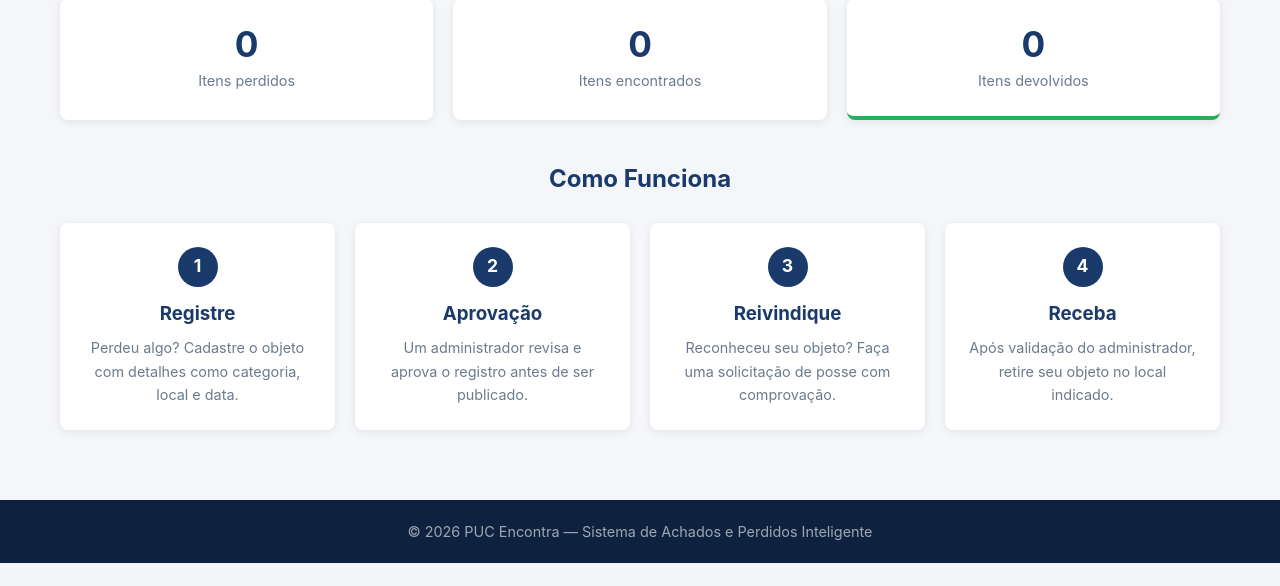
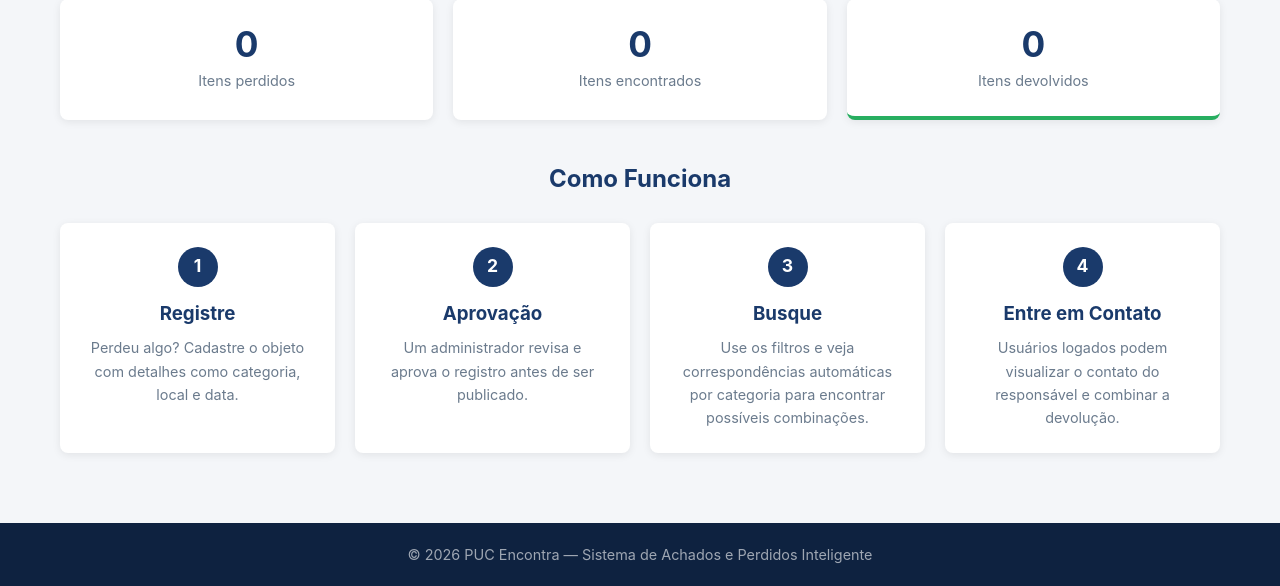
Before and after one commit to Raafaael/PUC-Encontra, a Django app: page / in a window 1280 px wide. Shown: the part 567-1153 px from the top of the page. Before the commit the page ends 1130 px from the top, so only its background shows below. Run offline with Django 4.2, Linux system fonts and the light colour scheme; data that the repository does not hold is empty.

Commit message:
Resolvendo inconsistencias

```diff
--- a/templates/core/aprovar_edicao.html
+++ b/templates/core/aprovar_edicao.html
@@ -18,8 +18,8 @@
     </div>
     <form method="post">
         {% csrf_token %}
-        <button name="acao" value="aprovar" class="btn btn-primary" onclick="return confirm('Aplicar esta edição ao item?')">Aprovar edição</button>
-        <button name="acao" value="rejeitar" class="btn btn-danger" onclick="return confirm('Rejeitar esta edição?')">Rejeitar</button>
+        <button name="acao" value="aprovar" class="btn btn-primary">Aprovar edição</button>
+        <button name="acao" value="rejeitar" class="btn btn-danger">Rejeitar</button>
         <a href="{% url 'aprovacoes' %}" class="btn btn-secondary">Voltar</a>
     </form>
 </div>
--- a/templates/core/aprovar_item.html
+++ b/templates/core/aprovar_item.html
@@ -11,7 +11,7 @@
 
 <div class="info-box">
     <h3>{{ objeto.titulo }}</h3>
-    <p><strong>Tipo:</strong> {% if tipo == 'perdido' %}Objeto Perdido{% else %}Objeto Encontrado{% endif %}</p>
+    <p><strong>Tipo:</strong> {% if objeto.tipo == 'perdido' %}Objeto Perdido{% else %}Objeto Encontrado{% endif %}</p>
     <p><strong>Registrado por:</strong> {{ objeto.usuario.get_full_name|default:objeto.usuario.username }}</p>
     <p><strong>Categoria:</strong> {{ objeto.categoria|default:'Não informada' }}</p>
     <p><strong>Descrição:</strong></p>
--- a/templates/core/home.html
+++ b/templates/core/home.html
@@ -49,13 +49,13 @@
         </div>
         <div class="step-card">
             <span class="step-number">3</span>
-            <h3>Reivindique</h3>
-            <p>Reconheceu seu objeto? Faça uma solicitação de posse com comprovação.</p>
+            <h3>Busque</h3>
+            <p>Use os filtros e veja correspondências automáticas por categoria para encontrar possíveis combinações.</p>
         </div>
         <div class="step-card">
             <span class="step-number">4</span>
-            <h3>Receba</h3>
-            <p>Após validação do administrador, retire seu objeto no local indicado.</p>
+            <h3>Entre em Contato</h3>
+            <p>Usuários logados podem visualizar o contato do responsável e combinar a devolução.</p>
         </div>
     </div>
 </section>
--- a/templates/core/meus_registros.html
+++ b/templates/core/meus_registros.html
@@ -45,7 +45,7 @@
                 <td>{{ objeto.categoria|default:'-' }}</td>
                 <td>{{ objeto.data_ocorrencia }}</td>
                 <td>
-                    {% if objeto.status not in 'devolvido,encerrado' %}
+                    {% if objeto.status != 'devolvido' %}
                     <a href="{% url 'objeto_update' objeto.pk %}" class="btn btn-small btn-secondary">Editar</a>
                     <a href="{% url 'objeto_delete' objeto.pk %}" class="btn btn-small btn-danger">Excluir</a>
                     {% else %}
--- a/templates/core/objeto_detail.html
+++ b/templates/core/objeto_detail.html
@@ -67,7 +67,7 @@
     <div class="detail-actions">
         {% if user.is_authenticated %}
             {% if tipo == 'admin' and objeto.status == 'ativo' %}
-            <form method="post" action="{% url 'objeto_devolver' objeto.pk %}" onsubmit="return confirm('Confirmar devolução presencial? O item será marcado como devolvido.');">
+            <form method="post" action="{% url 'objeto_devolver' objeto.pk %}">
                 {% csrf_token %}
                 <button type="submit" class="btn btn-secondary">Marcar como Devolvido</button>
             </form>
--- a/templates/core/objeto_list.html
+++ b/templates/core/objeto_list.html
@@ -1,11 +1,11 @@
 {% extends 'base.html' %}
 {% load core_tags %}
 
-{% block title %}Itens Perdidos — PUC Encontra{% endblock %}
+{% block title %}Itens Públicos — PUC Encontra{% endblock %}
 
 {% block content %}
 <div class="page-header">
-    <h1>Itens Perdidos</h1>
+    <h1>Itens Públicos</h1>
     {% if user.is_authenticated %}
     <a href="{% url 'objeto_create' %}" class="btn btn-primary">Registrar Solicitação</a>
     {% endif %}
```
Also changed, not shown: README.md.
